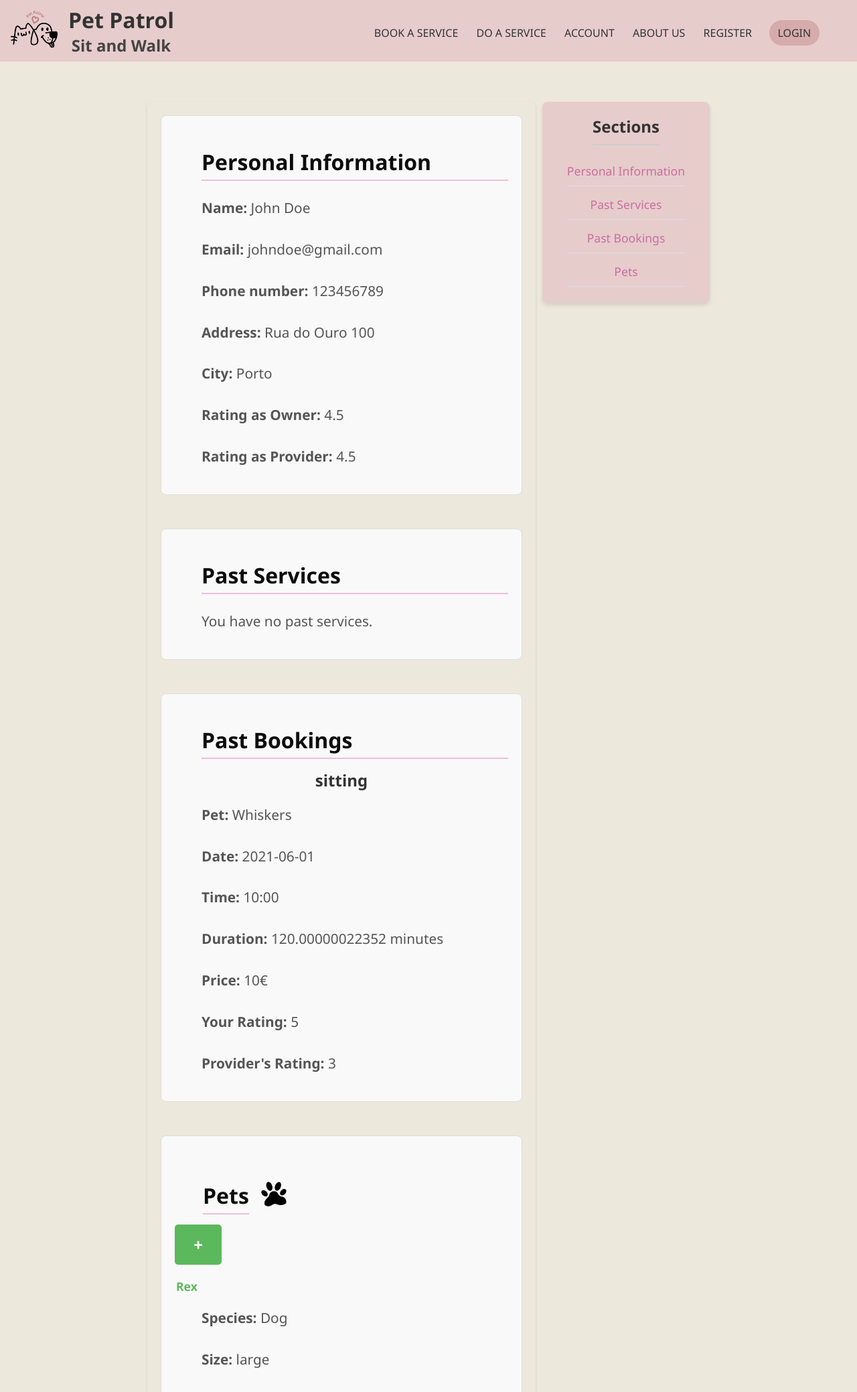
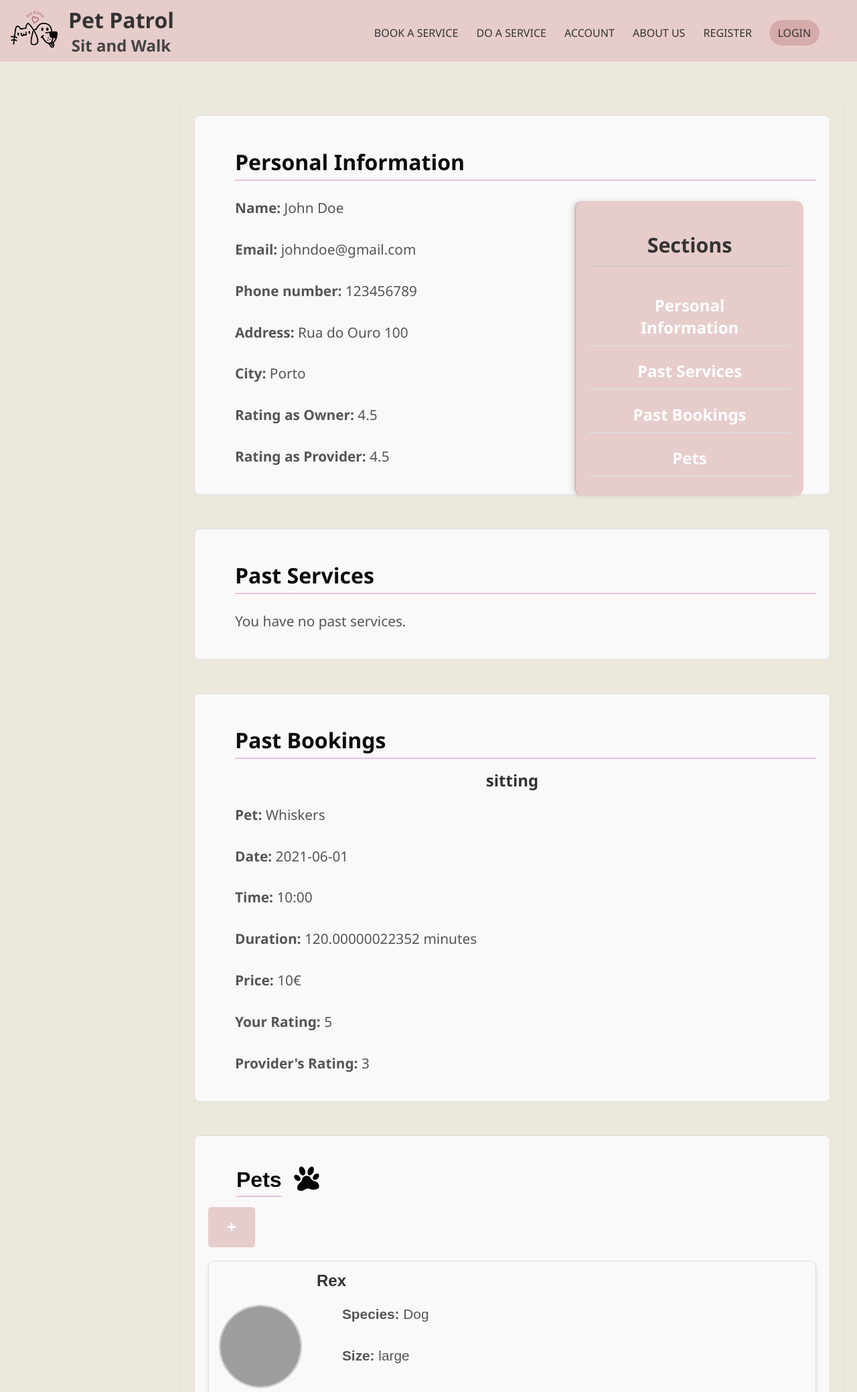
Before and after one commit to catarinapais/esin_final_project, a PHP site: page /account.php?id=1 in a window 1280 px wide. Shown: the top 2078 px of the page at 67% size. Run offline with PHP 8.4, Linux system fonts and the light colour scheme; data comes from the database, SQL or seed files in the repository; grey boxes are pictures that could not be loaded.

Commit message:
ignorem o css do account ainda nao esta

```diff
--- a/account.php
+++ b/account.php
@@ -222,7 +222,7 @@ try {
                     <?php endif; ?>
                 <?php else: ?>
                     <p>You are not eligible to provide a service.</p>
-                </section>
+
             <?php endif; ?>
             </section>
             <?php if (!empty($petOwnerInfo[0]['pet_id'])): ?>
@@ -264,7 +264,6 @@ try {
                     <?php endif; ?>
                 </section>
             <?php endif; ?>
-
             <section id="pets">
     <legend>
         <h2>Pets</h2>
@@ -274,7 +273,7 @@ try {
     <!-- Add a new pet -->
     <input type="checkbox" id="toggleForm" style="display: none;">
     <label for="toggleForm" id="addPetButton" class="button"></label>
-                <form id="newPetForm" action="action_addPet.php" method="post">
+    <form id="newPetForm" action="action_addPet.php" method="post" enctype="multipart/form-data">
         <h3>Add a New Pet</h3>
         <div class="form-group">
             <label for="name">Pet Name:<span class="required">*</span></label>
@@ -307,7 +306,7 @@ try {
 
         <div class="form-group">
             <label for="profile_picture">Profile Picture:</label>
-                        <input type="file" accept='image/*' id="profile_picture" name="profile_picture">
+            <input type="file" accept="image/*" id="profile_picture" name="profile_picture">
         </div>
 
         <input type="submit" value="Add Pet">
@@ -315,12 +314,10 @@ try {
 
     <!-- If there are pets -->
     <?php if (!empty($petOwnerInfo[0]['pet_id'])): ?>
+        <div class="pets-container">
             <?php foreach ($petOwnerInfo as $pet): ?>
-                        <legend> <?= htmlspecialchars($pet['pet_name']) ?></legend>
-                        <p><strong>Species:</strong> <?= htmlspecialchars($pet['pet_species']) ?></p>
-                        <p><strong>Size:</strong> <?= htmlspecialchars($pet['pet_size']) ?></p>
-                        <p><strong>Age:</strong> <?= htmlspecialchars($pet['pet_age']) ?> years</p>
-                        <!-- Exibir a imagem do pet -->
+                <div class="pet-card">
+                    <div class="pet-image">
                         <?php if (!empty($pet['pet_profile_picture'])): ?>
                             <img src="images/uploads/<?= htmlspecialchars($pet['pet_profile_picture']) ?>"
                                 alt="<?= htmlspecialchars($pet['pet_name']) ?>"
@@ -330,12 +327,20 @@ try {
                                 alt="Default picture for pet"
                                 class="pet-profile-pic">
                         <?php endif; ?>
+                    </div>
+                    <div class="pet-info">
+                        <legend> <?= htmlspecialchars($pet['pet_name']) ?></legend>
+                        <p><strong>Species:</strong> <?= htmlspecialchars($pet['pet_species']) ?></p>
+                        <p><strong>Size:</strong> <?= htmlspecialchars($pet['pet_size']) ?></p>
+                        <p><strong>Age:</strong> <?= htmlspecialchars($pet['pet_age']) ?> years</p>
+                    </div>
+                </div>
             <?php endforeach; ?>
-            </section>
-
+        </div>
     <?php else: ?>
         <p>You have no pets added.</p>
     <?php endif; ?>
+</section>
 
     <?php else: ?>
         <p>No account information found.</p>
--- a/create_tables.sql
+++ b/create_tables.sql
@@ -158,7 +158,7 @@ INSERT INTO Schedule (id, day_week, start_time, end_time, service_provider) VALU
 INSERT INTO PetOwner(person, avg_rating) VALUES (1, 4.5);
 INSERT INTO PetOwner (person, avg_rating) VALUES (2, 4.5);
 
-INSERT INTO Pet (id, name, species, size, birthdate, profile_picture, owner)  VALUES (1, 'Rex', 'Dog', 'large', '15/08/2020', 'cat.jpg',1);
+INSERT INTO Pet (id, name, species, size, birthdate, profile_picture, owner)  VALUES (1, 'Rex', 'Dog', 'large', '15/08/2020', 1);
 INSERT INTO Pet (id, name, species, size, birthdate, owner) VALUES (2, 'Whiskers', 'Cat', 'small', '15/08/2020', 1);
 INSERT INTO Pet (id, name, species, size, birthdate, owner) VALUES (3, 'Buddy', 'Dog', 'medium', '15/08/2020', 1);
 
--- a/css/account.css
+++ b/css/account.css
@@ -1,5 +1,7 @@
 
-
+html {
+    scroll-behavior: smooth;
+}
 
 h2, h3 {
     color: #444;
@@ -13,75 +15,76 @@ p {
 
 
 
-/* Main Content */
 main {
-    display: flex;
-    padding: 20px;
-    gap: 100px;
-    margin-left: 200px;
-    margin-right: 200px;
+        flex: 1;  /* Ocupa o restante do espaço disponível */
+        padding: 20px;
+  max-width: 1100px;
+  margin-left: 250px;
+
 
 }
 
-/* Estilizando  sidebar */
 .sidebar {
+    position: fixed;  /* Fixa a sidebar no lado direito */
+    top: 300px;  /* Começa no topo da página */
+    right: 80px;  /* Fixa no lado direito da janela */
+    width: 300px;  /* Largura fixa da sidebar */
+    height: 400px;  /* Altura completa da janela */
     background-color: #E7CCCC;  /* Cor de fundo suave */
+    padding: 20px;  /* Espaço interno para o conteúdo */
+    box-shadow: -4px 0 6px rgba(0, 0, 0, 0.1); /* Sombra para dar profundidade */
+    display: flex;
+    flex-direction: column;
+    justify-content: flex-start;
+    align-items: stretch;
+    border-left: 2px solid #D4B4B4;
+    text-align: center;
+    border-radius: 3%;
+}
 
-    border-radius: 8px;  /* Cantos arredondados */
-    box-shadow: 0 4px 6px rgba(0, 0, 0, 0.1); /* Sombra sutil para dar profundidade */
-    width: 250px;  /* Largura fixa da sidebar */
-    height: 300px;  /* Altura fixa */
-    text-align: center; /* Centraliza o conteúdo */
-    margin: 0 auto;  /* Centraliza horizontalmente no contêiner pai */
-    display: flex;  /* Usa flexbox para controle interno */
-    flex-direction: column;  /* Empilha o conteúdo verticalmente */
-    justify-content: space-between;  /* Distribui o conteúdo uniformemente */
-    align-items: center;  /* Centraliza itens horizontalmente */
-}
-/* Título da sidebar */
 .sidebar h2 {
-    font-size: 1.5em;
+    font-size: 1.9em;
     color: #333;
-    margin-bottom: 10px;
-    border-bottom: 2px solid #ccc;  /* Linha abaixo do título */
+    border-bottom: 2px solid #ccc;
     padding-bottom: 10px;
 }
 
-/* Lista de links na sidebar */
+
 .sidebar ul {
-    list-style-type: none; /* Remove os pontos da lista */
-    padding-left: 0; /* Remove o padding padrão */
+    list-style-type: none;
+padding-left: 0;
 }
 
+
+
+/* Ajustando o padding lateral dos links na sidebar */
+.sidebar ul li a {
+    font-weight: bold;
+    text-decoration: none;  /* Remove o sublinhado */
+    color: #ffffff;  /* Cor de destaque para os links */
+    font-size: 1.5em;  /* Tamanho de fonte maior */
+    display: block;  /* Faz com que o link ocupe a largura total do item */
+    padding: 10px 20px;  /* Largura e altura consistente para o padding */
+    transition: color 0.3s ease, background-color 0.3s ease; /* Transição suave */
+}
 /* Estilo para cada item de lista */
 .sidebar ul li {
-    margin-bottom: 15px;  /* Espaço entre os itens */
+    margin-bottom: 10px;  /* Espaço entre os itens */
+    border-bottom: 2px solid #ddd;  /* Borda leve entre os itens */
+    padding-left: 20px;  /* Ajustando o padding do lado esquerdo */
+    padding-right: 20px;  /* Ajustando o padding do lado direito */
 }
 
-/* Estilo para os links da sidebar */
-.sidebar ul li a {
-    text-decoration: none;  /* Remove o sublinhado */
-    color: #c86e9e;  /* Cor azul para os links */
-    font-size: 1.1em;  /* Tamanho de fonte um pouco maior */
-
-    display: block;
-    transition: color 0.3s ease; /* Transição suave para cor do link */
+/* Efeito de hover nos links */
+.sidebar ul li a:hover {
+    color: #fff;  /* Cor de texto branca quando hover */
+    background-color: #007bff;  /* Cor de fundo ao passar o mouse */
+    border-radius: 4px;  /* Arredondar os cantos ao passar o mouse */
 }
 
-/* Estilo de hover nos links */
-.sidebar ul li a:hover {
-    color: #0056b3;  /* Cor mais escura quando o link é hoverizado */
-}
 
-/* Adicionando bordas aos itens da lista */
-.sidebar ul li {
-    border-bottom: 1px solid #ddd;  /* Borda leve entre os itens */
-    padding-bottom: 10px;  /* Espaço abaixo da borda */
-}
-
-/* Efeito de borda nas seções quando o mouse passa */
 .sidebar ul li:hover {
-    border-bottom: 1px solid #007bff;  /* Muda a cor da borda no hover */
+    border-bottom: 1px solid #c7c7c7;
 }
 
 
@@ -95,7 +98,7 @@ main {
 }
 
 #accountcontent section {
-
+    padding-top: 50px;
     margin-bottom: 50px;
     padding: 20px;
     border-radius: 8px;
@@ -153,36 +156,19 @@ form input[type="submit"]:hover {
     background-color: #4cae4c;
 }
 
-/* Pets */
-#pets legend {
-    margin-top: 20px;
-    font-size: 1.1em;
-    font-weight: bold;
-    color: #5cb85c;
-}
 
-.pet-icon {
-    width: 50px;
-    height: auto;
-}
-
-.pet-profile-pic {
-    margin-top: 10px;
-    max-width: 100px;
-    border-radius: 50%;
-    border: 2px solid #5cb85c;
-}
 
 /* Botão de adicionar pet */
 #addPetButton {
     display: inline-block;
-    background-color: #5cb85c;
+    background-color: #E7CCCC;
     color: white;
     padding: 10px 15px;
     border-radius: 5px;
     text-align: center;
     font-weight: bold;
     cursor: pointer;
+    margin-bottom: 20px;
     transition: background-color 0.3s ease;
 }
 
@@ -198,3 +184,86 @@ form input[type="submit"]:hover {
 #toggleForm:checked ~ #newPetForm {
     display: block;
 }
+
+
+#pets {
+    margin: 20px auto;
+    max-width: 800px;
+    font-family: Arial, sans-serif;
+}
+
+legend h2 {
+    font-size: 1.8em;
+    margin-bottom: 10px;
+}
+
+.pet-icon {
+    width: 50px;
+    height: auto;
+    vertical-align: middle;
+}
+
+#newPetForm {
+    margin: 20px 0;
+    padding: 20px;
+    border: 1px solid #ddd;
+    border-radius: 8px;
+    background-color: #f9f9f9;
+}
+
+.pets-container {
+    display: flex;
+    flex-direction: column;
+    gap: 20px;
+}
+
+.pet-card {
+    display: flex;
+    align-items: center;
+    gap: 20px;
+    padding: 15px;
+    border: 1px solid #ddd;
+    border-radius: 8px;
+    background-color: #f9f9f9;
+    box-shadow: 0 4px 6px rgba(0, 0, 0, 0.1);
+}
+
+.pet-image {
+    flex-shrink: 0;
+    width: 120px;
+    height: 120px;
+    border-radius: 50%; /* Forma de esfera */
+    overflow: hidden;
+    border: 2px solid #ccc; /* Borda ao redor da esfera */
+    display: flex; /* Habilita Flexbox */
+    align-items: center; /* Centraliza verticalmente */
+    justify-content: center; /* Centraliza horizontalmente */
+    background-color: #fff; /* Fundo para contraste */
+}
+
+.pet-profile-pic {
+    max-width: 100%;
+    max-height: 100%;
+    object-fit: cover; /* Garante o ajuste da imagem sem distorção */
+}
+
+/* Alinha o nome do pet (legend) no centro do cartão */
+.pet-info legend {
+    text-align: center;  /* Centraliza o nome do pet */
+    font-size: 1.5em;  /* Tamanho maior para o nome do pet */
+    margin-bottom: 10px; /* Espaço inferior para separar do conteúdo abaixo */
+}
+
+/* Se necessário, você pode ajustar outros elementos do pet */
+.pet-info p {
+    text-align: left; /* Garante que as informações (espécie, tamanho, idade) estejam alinhadas à esquerda */
+    margin-left: 0; /* Remover qualquer margem esquerda indesejada */
+}
+
+
+.pet-info legend {
+    text-align: center;
+    font-size: 1.5em;  /* Opcional: Aumenta o tamanho da fonte do nome */
+    margin-bottom: 10px; /* Espaço inferior para separar do conteúdo abaixo */
+
+}
```
Lines whose indentation alone changed are shown as unchanged.
